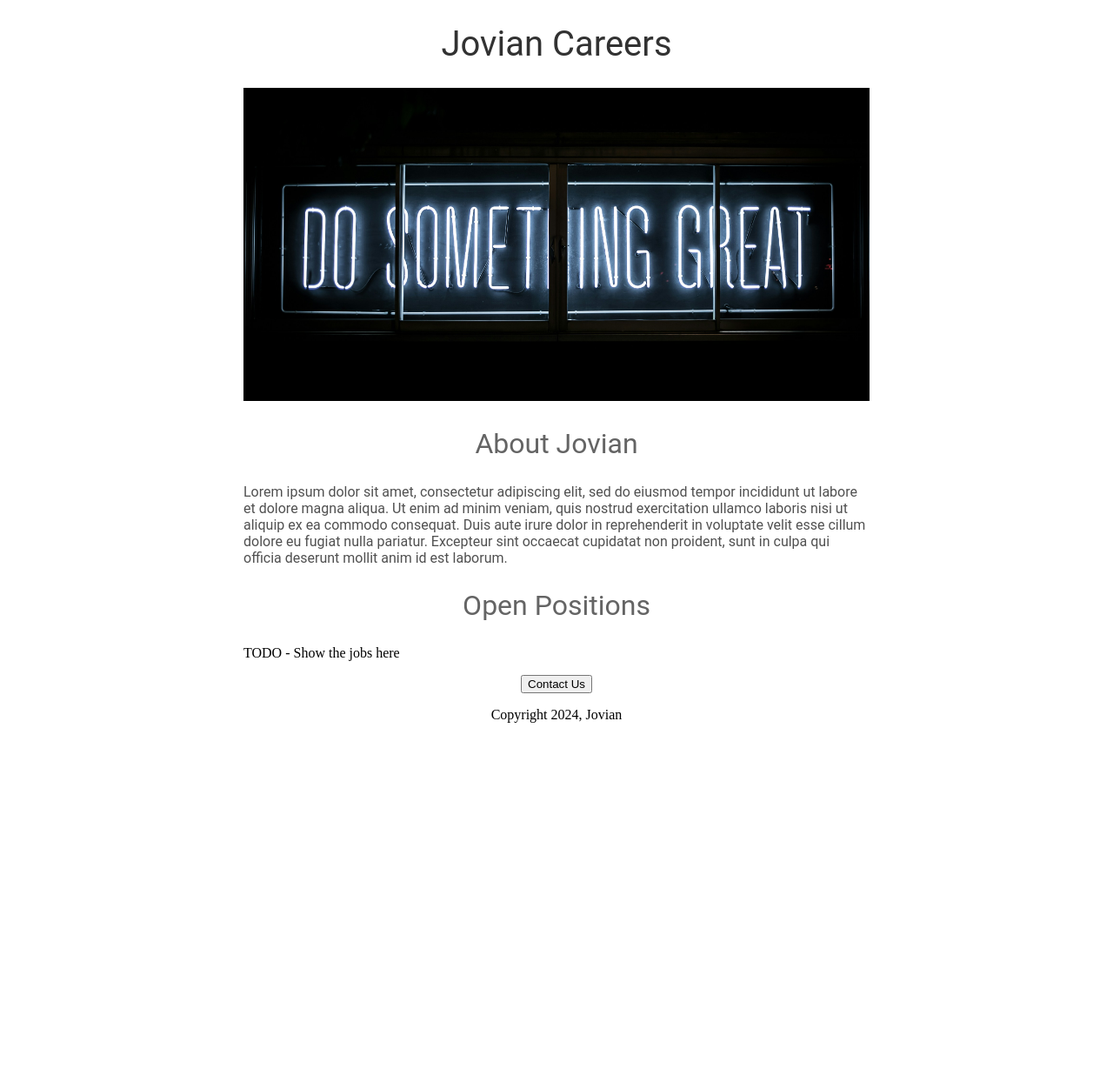
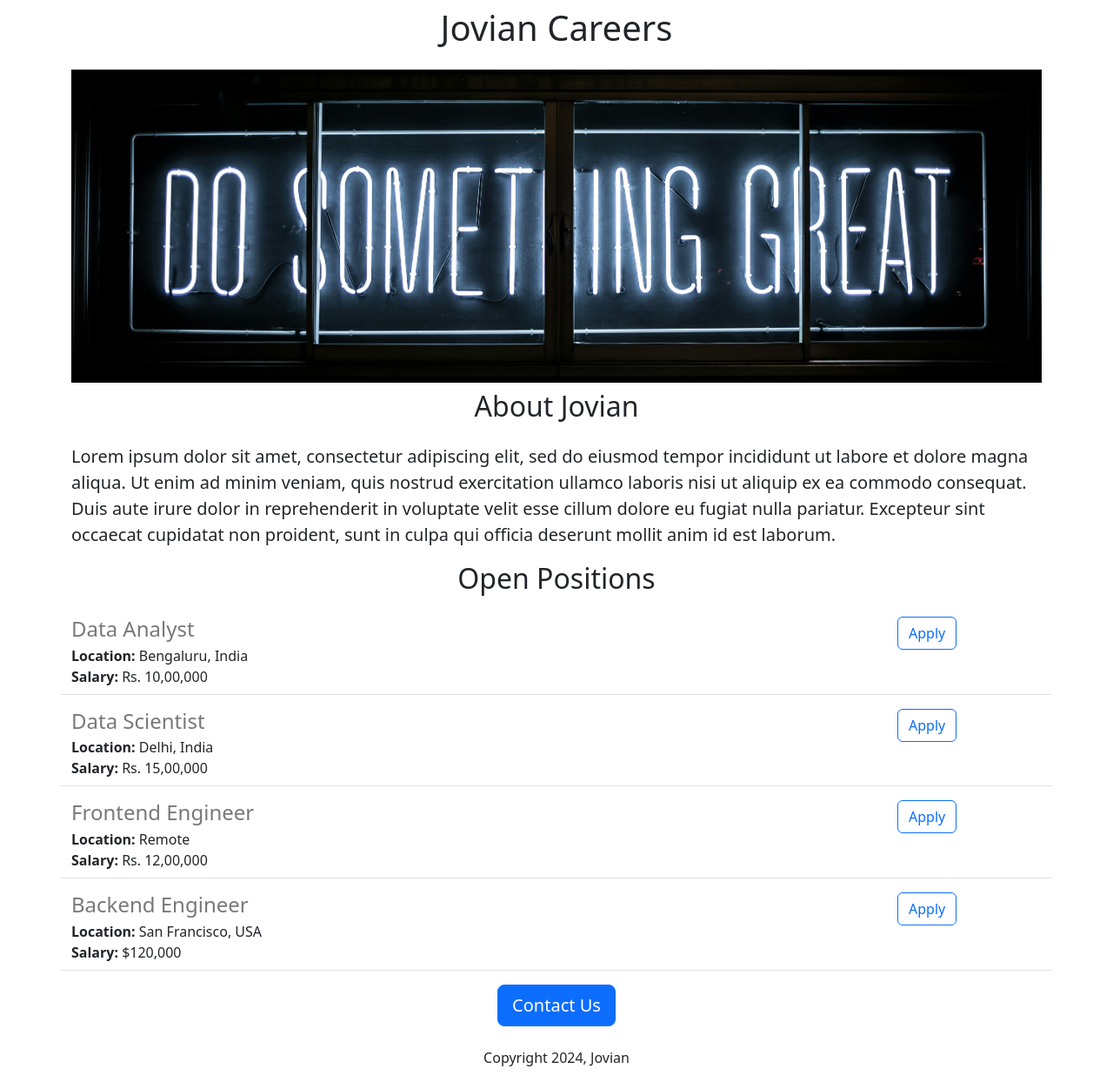
Before and after one commit to savindu93/jovian-careers-website, a Flask app: page / in a window 1280 px wide. Shown: the whole page at 87% size. Before the commit the page ends 831 px from the top, so only its background shows below. Run offline with Flask 3, Linux system fonts and the light colour scheme.

Commit message:
Added dynamic data and api route

```diff
--- a/app.py
+++ b/app.py
@@ -1,10 +1,43 @@
-from flask import Flask, render_template
+from flask import Flask, render_template, jsonify
 
 app = Flask(__name__)
 
+jobs = [
+  {
+    'id': 1,
+    'title' : 'Data Analyst',
+    'location' : 'Bengaluru, India',
+    'salary' : 'Rs. 10,00,000'
+  },
+  {
+    'id': 2,
+    'title' : 'Data Scientist',
+    'location' : 'Delhi, India',
+    'salary' : 'Rs. 15,00,000'
+  },
+  {
+    'id': 1,
+    'title' : 'Frontend Engineer',
+    'location' : 'Remote',
+    'salary' : 'Rs. 12,00,000'
+  },
+  {
+    'id': 1,
+    'title' : 'Backend Engineer',
+    'location' : 'San Francisco, USA',
+    'salary' : '$120,000'
+  }
+
+]
+
 @app.route("/")
 def hello_world():
-  return render_template('home.html')
+  return render_template('home.html', jobs = jobs)
+
+@app.route("/api/jobs")
+def list_jobs():
+  return jsonify(jobs)
+
 
 if __name__ == "__main__":
   app.run(host = '0.0.0.0', debug = True)
--- a/templates/home.html
+++ b/templates/home.html
@@ -3,70 +3,47 @@
 
   <head>
     <title> Jovian Careers </title>
+    <meta charset="utf-8">
+    <meta name="viewport" content="width=device-width, initial-scale=1">
+    <link href="https://cdn.jsdelivr.net/npm/bootstrap@5.3.3/dist/css/bootstrap.min.css" rel="stylesheet" integrity="sha384-QWTKZyjpPEjISv5WaRU9OFeRpok6YctnYmDr5pNlyT2bRjXh0JMhjY6hW+ALEwIH" crossorigin="anonymous">
+
     <style>
-
-      h1 {
-
-        font-size: 40px;
-        font-family: Roboto;
-        font-weight: normal;
-        color: rgb(50, 50, 50);
-        text-align: center;
-
-      }
 
       #banner {
 
+        height: 360px;
         width: 100%;
-        height: 360px;
         object-fit: cover;
 
       }
 
-      h2 {
+    </style>
 
-        font-family: Roboto;
-        font-size: 32px;
-        color: rgb(100,100,100);
-        text-align: center;
-        font-weight: normal;
-      }
-
-      .about {
-
-        font-family: Roboto;
-        color: rgb(80,80,80);
-
-
-      }
-
-      #container {
-
-        max-width: 720px;
-        margin: 0 auto 0 auto;
-
-      }
-
-    </style>
   </head>
   <body>
 
-    <div id = "container">
-      <h1> Jovian Careers </h1>
+    <div class = "container">
+      <h1 class = "text-center mt-2 mb-4"> Jovian Careers </h1>
 
       <img src = "https://34a7a3b4-b7d2-4b88-89e2-33274fce5f24-00-2frj2an01idvo.pike.replit.dev/static/Do_something_great.jpg"
-        id = "banner">
+        id = "banner" class = "img-fluid">
 
-      <h2> About Jovian </h2>
-      <p class = "about"> Lorem ipsum dolor sit amet, consectetur adipiscing elit, sed do eiusmod tempor incididunt ut labore et dolore magna aliqua. Ut enim ad minim veniam, quis nostrud exercitation ullamco laboris nisi ut aliquip ex ea commodo consequat. Duis aute irure dolor in reprehenderit in voluptate velit esse cillum dolore eu fugiat nulla pariatur. Excepteur sint occaecat cupidatat non proident, sunt in culpa qui officia deserunt mollit anim id est laborum. </p>
+      <h2 class = "text-center mt-2 mb-4"> About Jovian </h2>
+      <p class = "lead"> Lorem ipsum dolor sit amet, consectetur adipiscing elit, sed do eiusmod tempor incididunt ut labore et dolore magna aliqua. Ut enim ad minim veniam, quis nostrud exercitation ullamco laboris nisi ut aliquip ex ea commodo consequat. Duis aute irure dolor in reprehenderit in voluptate velit esse cillum dolore eu fugiat nulla pariatur. Excepteur sint occaecat cupidatat non proident, sunt in culpa qui officia deserunt mollit anim id est laborum. </p>
 
-      <h2> Open Positions </h2>
-      <p class = "jobs"> TODO - Show the jobs here </p>
+      <h2 class = "text-center mt-2 mb-4"> Open Positions </h2>
+      <div>
 
-      <div style = "text-align: center;">
-        <button> Contact Us </button>
+        {% for job in jobs %}
+          {% include 'job_item.html' %}
+        {% endfor %}
 
-        <p> Copyright 2024, Jovian </p>
+      </div>
+
+      <div class = "text-center">
+        <button class = "btn btn-primary btn-lg"> Contact Us </button>
+
+        <p class = "mt-4"> Copyright 2024, Jovian </p>
 
       </div>
 
--- /dev/null
+++ b/templates/job_item.html
@@ -0,0 +1,14 @@
+<div class = 'border-bottom row' style = "margin-bottom: 16px;
+  padding-bottom: 8px;">
+  <div class = "col-10">
+    <h4 style = "color: rgb(120, 120, 120);
+      margin-bottom: 4px"> {{job['title']}} </h4>
+    <div> <b> Location: </b> {{job['location']}} </div>
+    {% if 'salary' in job %}
+    <div> <b> Salary: </b> {{job['salary']}} </div>
+    {% endif %}
+  </div>
+  <div class = "col-2">
+    <button type = 'button' class = 'btn btn-outline-primary'>Apply</button>
+  </div>
+</div>
```
